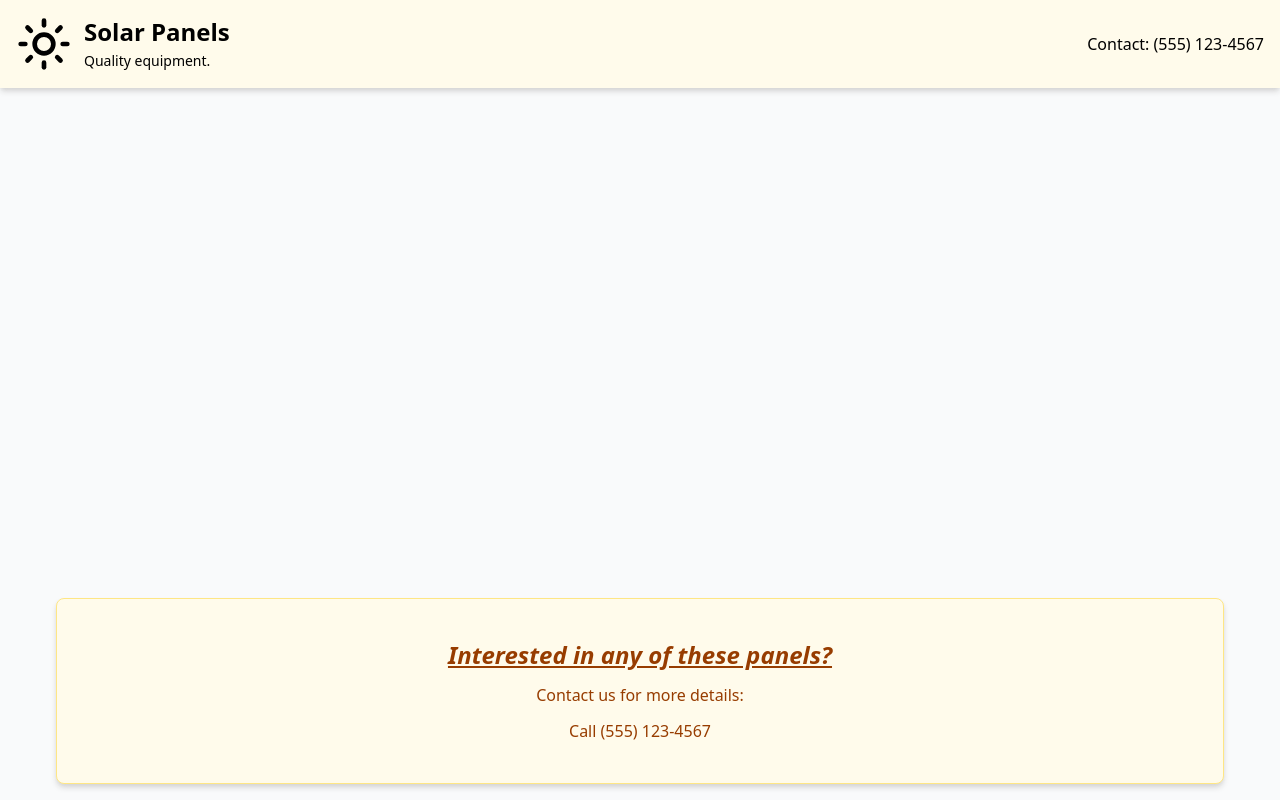
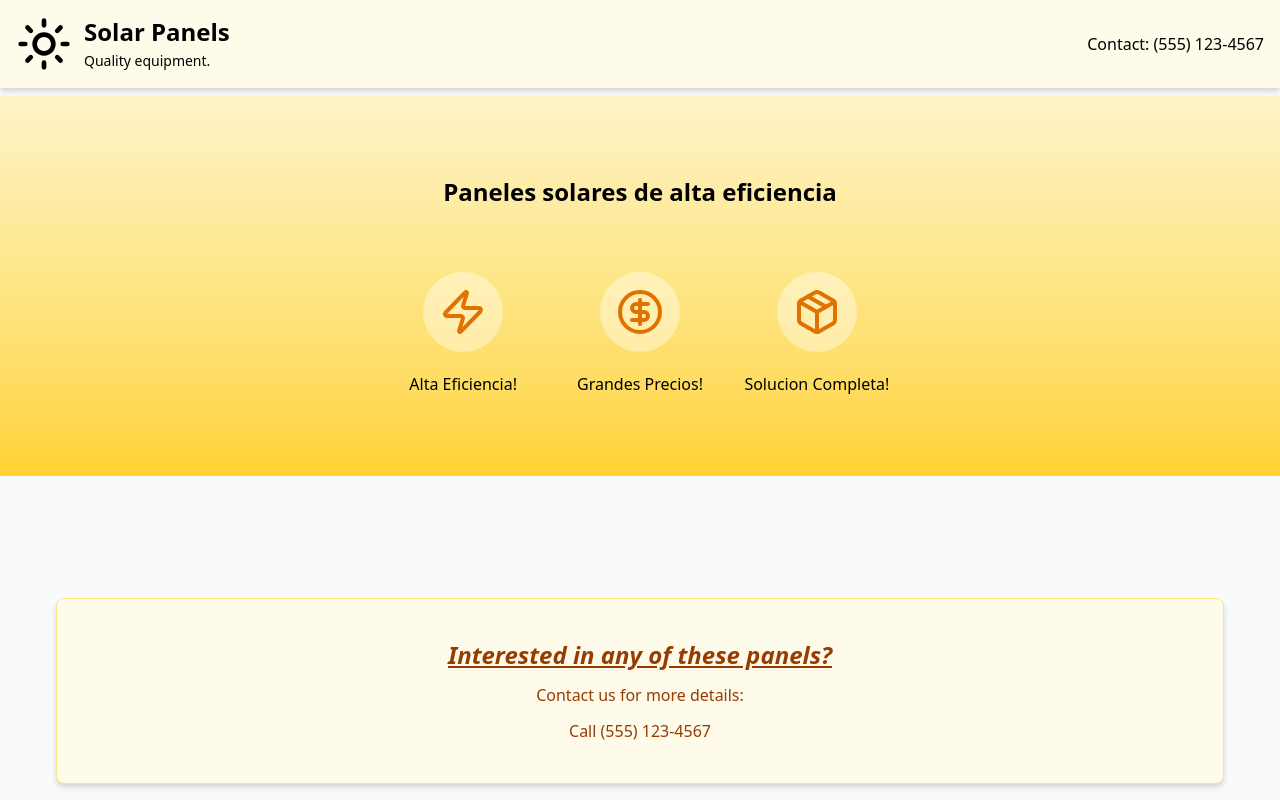
Before and after one commit to gaspym97/solar-panel-project, a React (Vite) app: page / in a window 1280 px wide. Built offline with nearby package versions, Linux system fonts and the light colour scheme.

Commit message:
hero section added

```diff
--- a/src/App.jsx
+++ b/src/App.jsx
@@ -1,4 +1,5 @@
 import Navbar from "./components/Navbar"
+import Hero from "./components/Hero"
 import Footer from "./components/Footer"
 
 function App() {
@@ -7,8 +8,9 @@ function App() {
   return (
     <>
       <div className="min-h-screen bg-gray-50 flex flex-col">
-        <main className="flex-grow">
           <Navbar />
+        <main className="flex-grow pt-24">
+          <Hero />
         </main>
         <Footer />
       </div>
--- /dev/null
+++ b/src/components/Hero.jsx
@@ -0,0 +1,33 @@
+import { Zap } from "lucide-react"
+import { CircleDollarSign } from "lucide-react"
+import { Package } from "lucide-react"
+
+export default function Hero() {
+  return (
+    <div className="hero flex flex-col justify-center items-center text-center py-20 px-4 bg-linear-to-b from-amber-100 via-amber-200 to-amber-300">
+        <div className="hero__container max-w-4xl mx-auto">
+          <h1 className="hero__title text-2xl font-extrabold mb-6 text-black">Paneles solares de alta eficiencia</h1>
+        </div>
+        <div className="hero__icons-grid grid grid-cols-3 gap-8 mt-10">
+            <div className="flex flex-col items-center gap-5">
+                <div className="bg-white-40 bg-white/40 size-20 rounded-full flex items-center justify-center">
+                    <Zap className="hero__icon text-amber-600 size-12 stroke-2" strokeWidth={1.5} />
+            </div>
+                <nav>Alta Eficiencia!</nav>
+            </div>
+            <div className="flex flex-col items-center gap-5">
+                <div className="bg-white-40 bg-white/40 size-20 rounded-full flex items-center justify-center">
+                    <CircleDollarSign className="hero__icon text-amber-600 size-12 stroke-2" strokeWidth={1.5} />
+                </div>
+                <nav>Grandes Precios!</nav>
+            </div>
+            <div className="flex flex-col items-center gap-5">
+                <div className="bg-white-40 bg-white/40 size-20 rounded-full flex items-center justify-center">
+                    <Package className="hero__icon text-amber-600 size-12 stroke-2" strokeWidth={1.5} />
+                </div>
+                <nav>Solucion Completa!</nav>
+            </div>
+        </div>
+    </div>
+  )
+}
```
